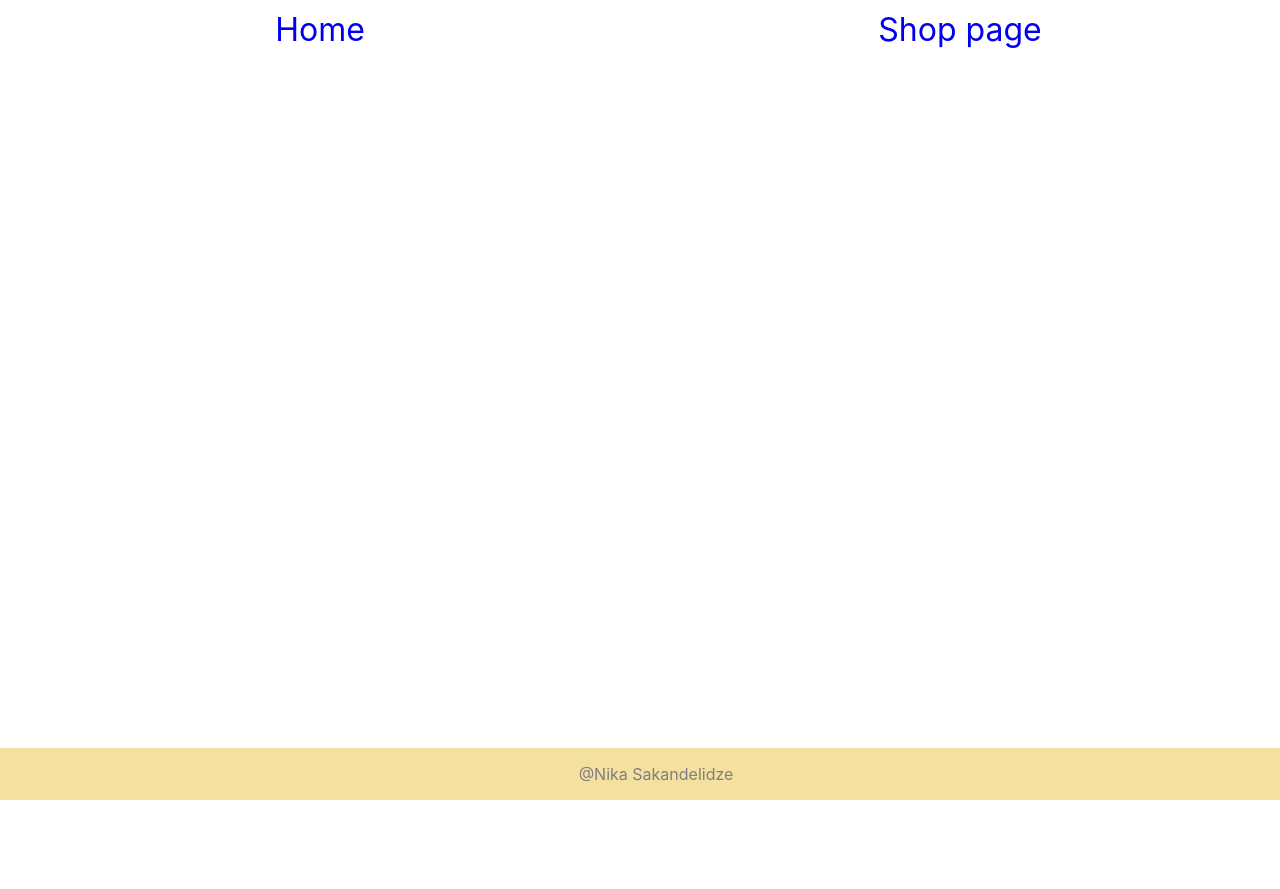
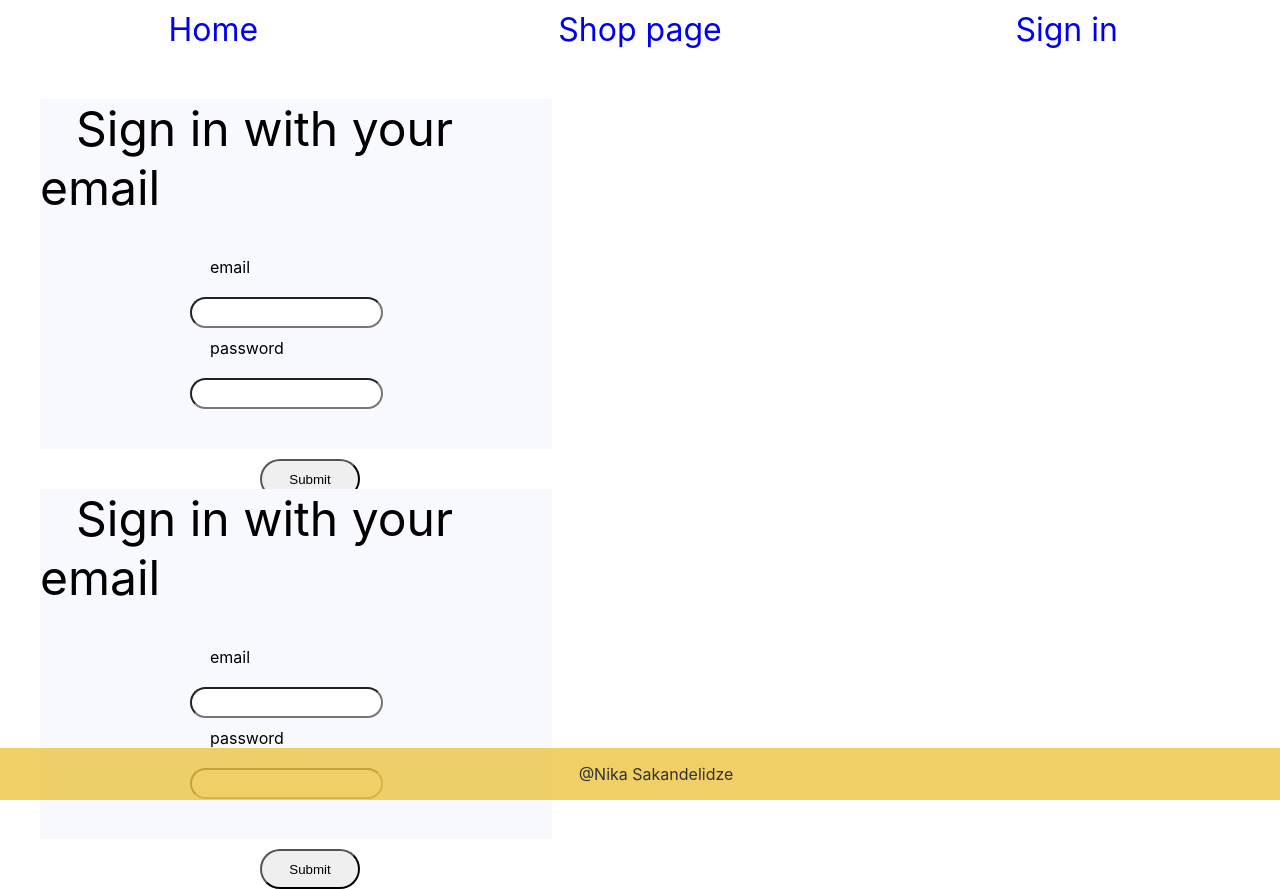
Before and after one commit to nikasakandelidze/ecommerce-react-app, a React (Create React App) app: page /sign in a window 1280 px wide. Before the commit the page ends 800 px from the top, so only its background shows below. Built offline with nearby package versions, Linux system fonts and the light colour scheme.

Commit message:
minor additions to signup signin pages

```diff
--- a/src/App.js
+++ b/src/App.js
@@ -5,6 +5,7 @@ import {BrowserRouter, Route} from "react-router-dom";
 import ShopPage from "./shopPage/ShopPage";
 import NavigationBar from "./navbar/NavigationBar";
 import Footer from "./footer/Footer";
+import SignInSignUp from "./signInAndSignUp/SignInSignUp";
 
 function App() {
     return (
@@ -14,6 +15,7 @@ function App() {
                 <CustomContext.Provider value=''>
                     <Route exact path='/' component={HomePage}/>
                     <Route path='/shoppage' component={ShopPage}/>
+                    <Route path='/sign' component={SignInSignUp}/>
                 </CustomContext.Provider>
                 <Footer/>
             </BrowserRouter>
--- /dev/null
+++ b/src/FormInput/FormInput.js
@@ -0,0 +1,11 @@
+import React from 'react'
+import './FormInput.scss'
+
+const FormInput = ({handleChange, label, ...otherProps}) => {
+    return (<div className='group'>
+        <div className='label'>{label}</div>
+        <input className='form-input' required onChange={handleChange} {...otherProps}/>
+    </div>);
+};
+
+export default FormInput;
--- /dev/null
+++ b/src/FormInput/FormInput.scss
@@ -0,0 +1,24 @@
+.form-input {
+  margin: 10px;
+  padding: 6px;
+  border-radius: 20px;
+
+  &:focus {
+    transform: scale(1.5);
+
+    .label {
+      background-color: brown;
+    }
+  }
+
+  transition: ease-in-out 0.2s;
+}
+
+.label {
+  margin-left: 30px;
+  height: 30px;
+}
+
+.group {
+
+}
--- a/src/footer/Footer.scss
+++ b/src/footer/Footer.scss
@@ -8,5 +8,5 @@
   left: 0;
   width: 100%;
   text-align: center;
-  opacity: 0.5;
+  opacity: 0.8;
 }
--- a/src/navbar/NavigationBar.js
+++ b/src/navbar/NavigationBar.js
@@ -15,6 +15,11 @@ const NavigationBar = () => {
                     Shop page
                 </div>
             </Link>
+            <Link to='/sign' className='nav-item'>
+                <div >
+                    Sign in
+                </div>
+            </Link>
         </div>
     );
 }
--- /dev/null
+++ b/src/signInAndSignUp/SignIn/SignIn.js
@@ -0,0 +1,42 @@
+import React from 'react'
+import {Component} from "react/cjs/react.production.min";
+import FormInput from "../../FormInput/FormInput";
+import './SignIn.scss'
+
+class SignIn extends Component {
+    constructor(props) {
+        super(props);
+
+        this.state = {
+            email: '',
+            password: ''
+        }
+    }
+
+    handleSubmit = event => {
+        event.preventDefault();
+
+        this.setState({email: '', password: ''});
+    };
+
+    handleInputChange = event => {
+        const {name, value} = event.target;
+        this.setState({[name]: value});
+    }
+
+    render() {
+        return (
+            <div className='sign-in'>
+                <span className='title'>Sign in with your email</span>
+                <form className='input-form' onSubmit={this.handleSubmit}>
+                    <FormInput handleChange={this.handleInputChange} label='email' required type='email'/>
+                    <FormInput handleChange={this.handleInputChange} label='password' required type='password'/>
+                    <input className='submit' type='submit' value='Submit'/>
+                </form>
+            </div>
+        );
+    }
+
+}
+
+export default SignIn;
--- /dev/null
+++ b/src/signInAndSignUp/SignIn/SignIn.scss
@@ -0,0 +1,27 @@
+.sign-in{
+  margin: 40px;
+  background-color: ghostwhite;
+  width: 40%;
+  height: 350px;
+}
+
+.title{
+  font-size: xxx-large;
+  margin-left: 36px;
+}
+
+.input-form{
+  margin: 40px;
+  margin-left: 140px;
+}
+
+.submit{
+  margin-top: 40px;
+  margin-left: 80px;
+  width: 100px;
+  height: 40px;
+  border-radius: 30px;
+  &:hover{
+    background-color: #61dafb;
+  }
+}
--- /dev/null
+++ b/src/signInAndSignUp/SignInSignUp.js
@@ -0,0 +1,20 @@
+import React from 'react'
+import SignIn from "./SignIn/SignIn";
+import './SignUpSignIn.scss'
+
+class SignInSignUp extends React.Component {
+    constructor(props) {
+        super(props);
+    }
+
+    render() {
+        return (
+            <div className='group'>
+                <SignIn className='member'/>
+                <SignIn className='member'/>
+            </div>
+        );
+    }
+}
+
+export default SignInSignUp;
--- /dev/null
+++ b/src/signInAndSignUp/SignUpSignIn.scss
@@ -0,0 +1,3 @@
+.member{
+  float: left;
+}
```
